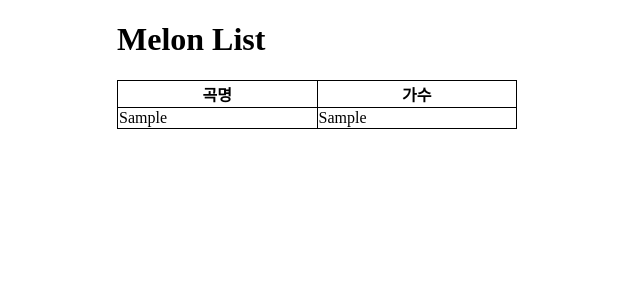
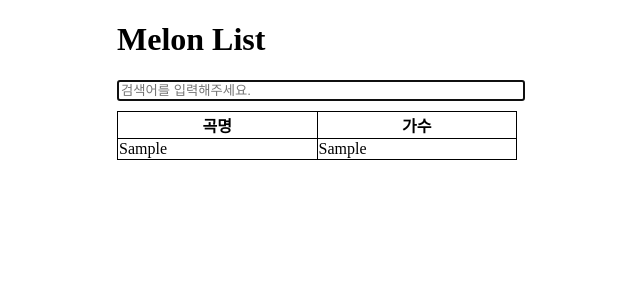
Before and after one commit to GCgang/Django-study, a Django app: template inflearn-django/mydjango02/templates/index.html in a window 1280 px wide. Shown: the top 300 px of the page, without its empty margins (323-963 px from the left). Run offline with Django 4.2, Linux system fonts and the light colour scheme; the template is opened without the code that fills it: most values are stand-ins (such as "Sample title", 1, 10 or a date in 2020).

Commit message:
[Test]: form tag를 사용하여 검색 기능 추가

```diff
--- a/inflearn-django/mydjango02/templates/index.html
+++ b/inflearn-django/mydjango02/templates/index.html
@@ -20,12 +20,24 @@
       th {
         border: 1px solid black;
       }
+
+      form {
+        margin-bottom: 10px;
+      }
+
+      form input {
+        width: 100%;
+      }
     </style>
   </head>
 
   <body>
 
     <h1>Melon List</h1>
+
+    <form action="" method="get" autocomplete="off">
+      <input type="text" name="query" placeholder="검색어를 입력해주세요." autofocus="autofocus" value="{{ query }}">
+    </form>
 
     <table>
       <thead>
```
